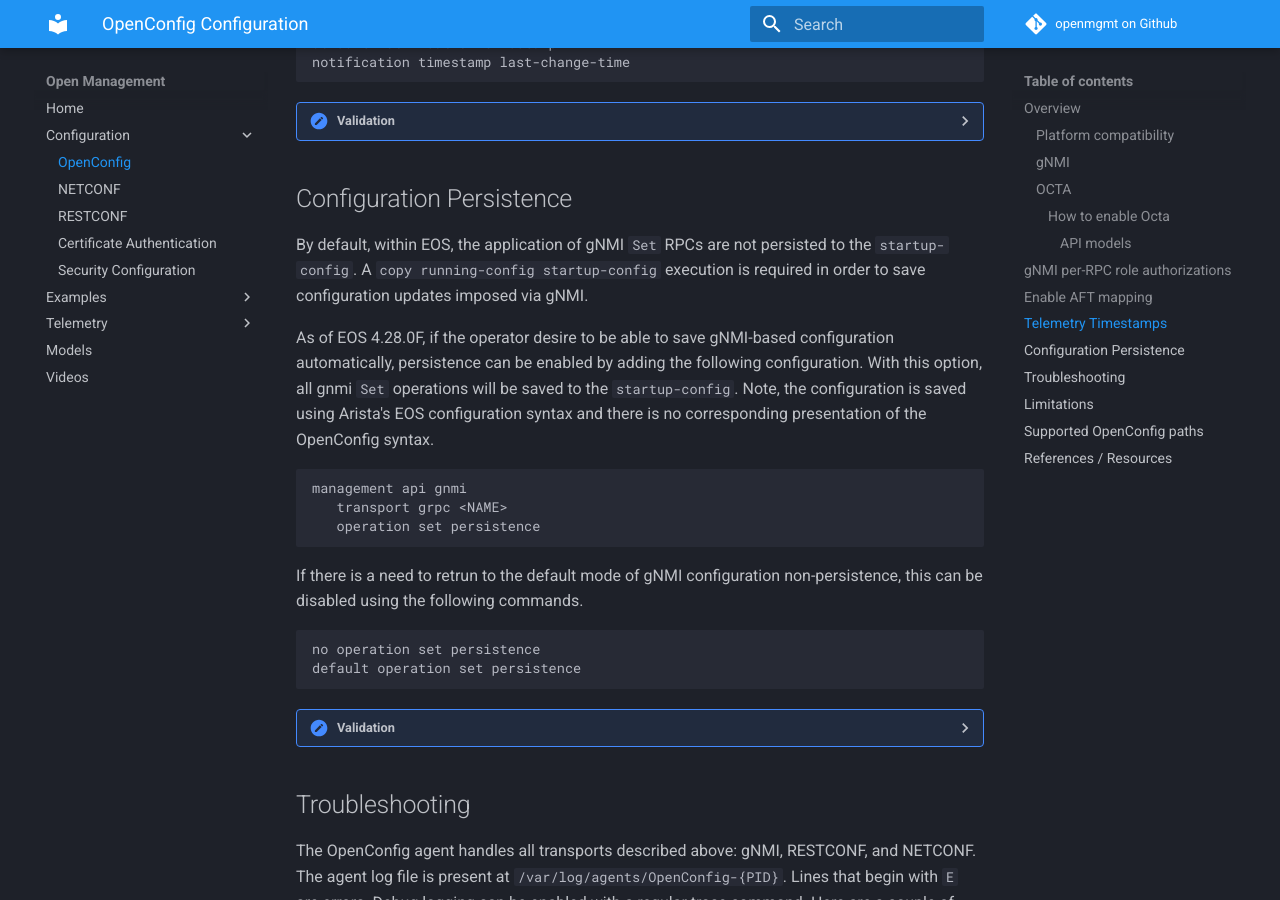
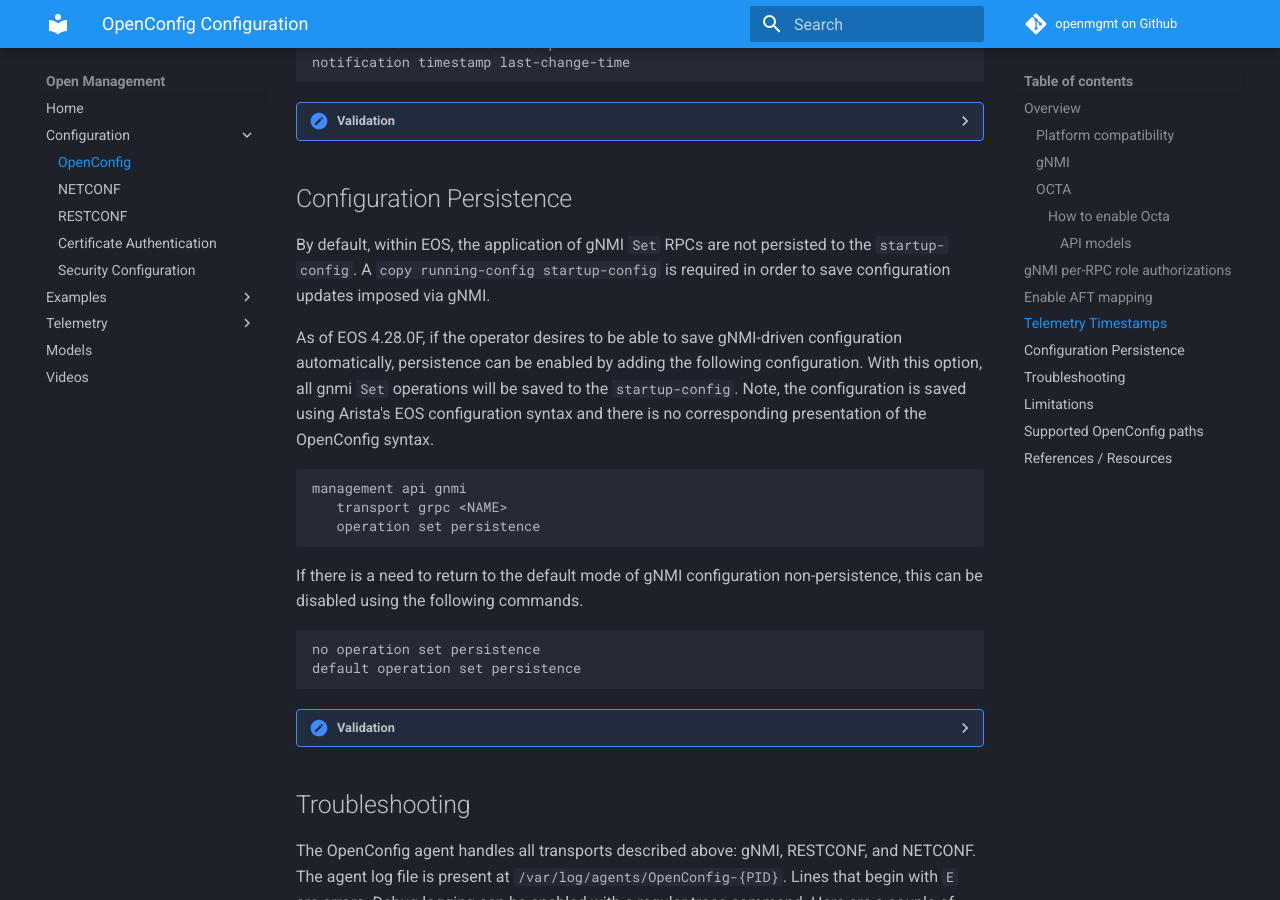
Before and after one commit to aristanetworks/openmgmt, an MkDocs documentation site: the page built from docs/configuration/openconfig.md, in a window 1280 px wide and 900 px high, scrolled down 4288 px. Built offline with MkDocs 1.6.1 and Material for MkDocs 9.7.7, drawn with Linux system fonts in a browser that asks for light colours; comment, search, counter and statistics services are not loaded.

Commit message:
oh my spelling.

````diff
--- a/docs/configuration/openconfig.md
+++ b/docs/configuration/openconfig.md
@@ -238,9 +238,9 @@ Listen addresses: ::
 ## Configuration Persistence
 
 By default, within EOS, the application of gNMI `Set` RPCs are not persisted to the `startup-config`.  A `copy
-running-config startup-config` execution is required in order to save configuration updates imposed via gNMI.
+running-config startup-config` is required in order to save configuration updates imposed via gNMI.
 
-As of EOS 4.28.0F, if the operator desire to be able to save gNMI-based configuration automatically, persistence can be
+As of EOS 4.28.0F, if the operator desires to be able to save gNMI-driven configuration automatically, persistence can be
 enabled by adding the following configuration. With this option, all gnmi `Set` operations will be saved to the
 `startup-config`. Note, the configuration is saved using Arista's EOS configuration syntax and there is no corresponding
 presentation of the OpenConfig syntax.
@@ -251,7 +251,7 @@ management api gnmi
    operation set persistence
 ```
 
-If there is a need to retrun to the default mode of gNMI configuration non-persistence, this can be disabled using the
+If there is a need to return to the default mode of gNMI configuration non-persistence, this can be disabled using the
 following commands.
 
 ```text
````
